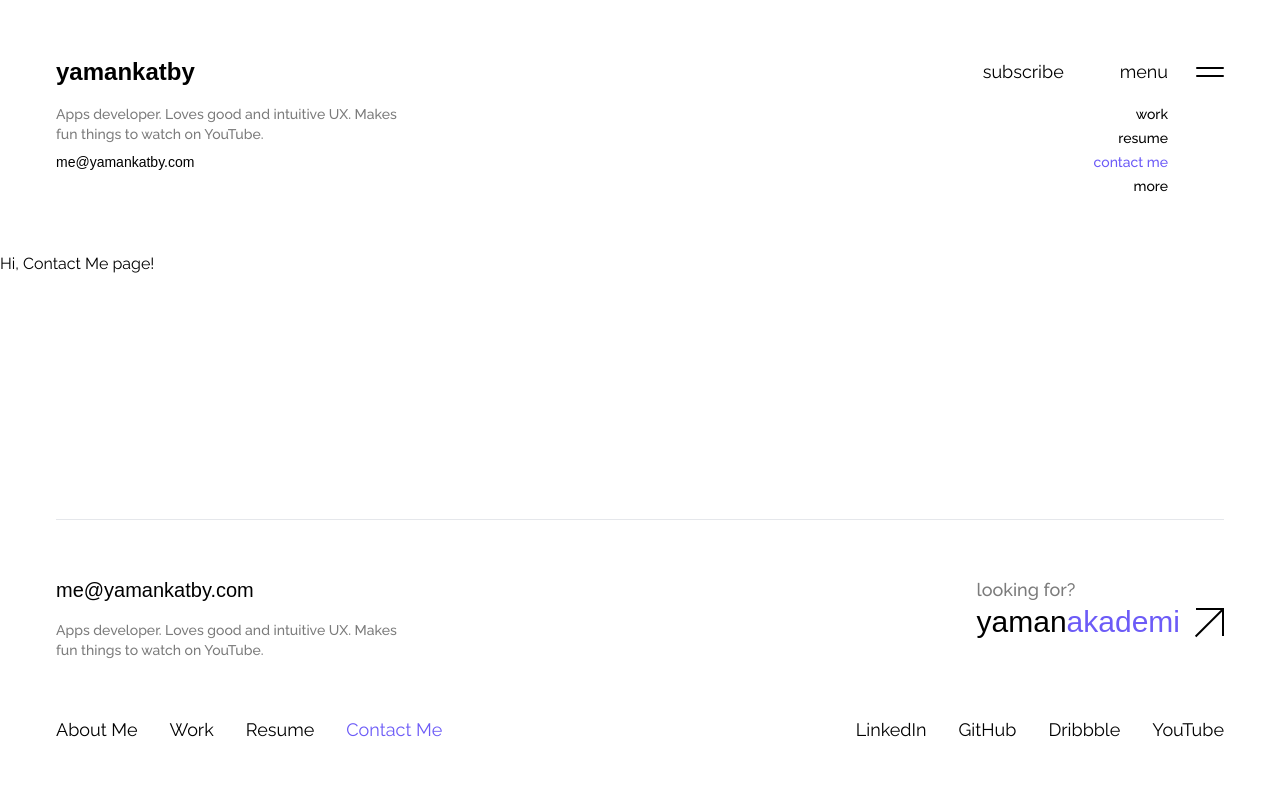
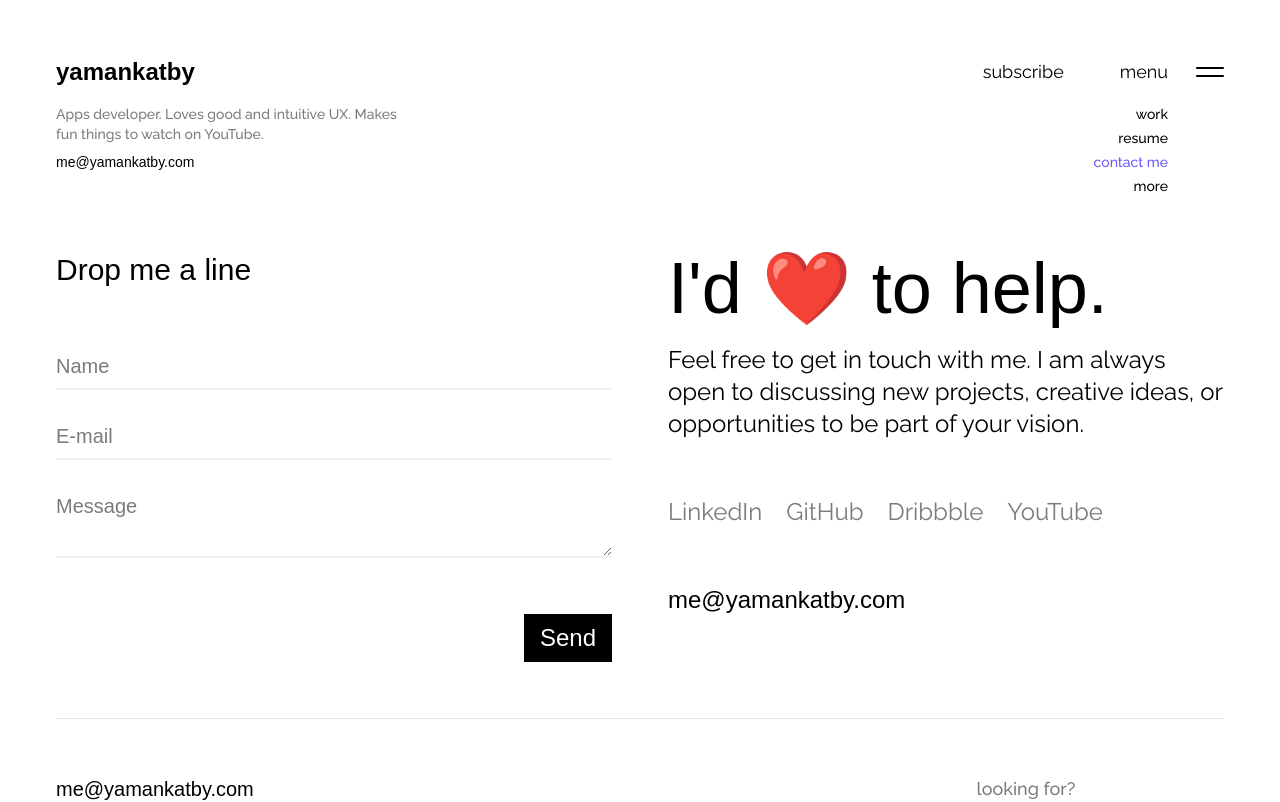
Before and after one commit to yamankatby/yamankatby-web, a Next.js app: page /contact-me in a window 1280 px wide. Shown: the top 802 px of the page. Built offline with nearby package versions, Linux system fonts and the light colour scheme.

Commit message:
🚧 Work on the Contact Me page

```diff
--- a/pages/contact-me.js
+++ b/pages/contact-me.js
@@ -1,7 +1,63 @@
 import Layout from "../Layout";
 
 function ContactMe() {
-  return <Layout>Hi, Contact Me page!</Layout>;
+  return (
+    <Layout>
+      <div className="mx-6 md:mx-8 lg:mx-10 xl:mx-14 mb-6 md:mb-8 lg:mb-10 xl:mb-14 flex">
+        <div className="flex-1">
+          <h2 className="text-3xl font-serif">Drop me a line</h2>
+          <div className="flex flex-col bg-yellow-200bg-red-600">
+            <input
+              placeholder="Name"
+              className="py-2 mt-14 text-xl font-serif placeholder-text border-b-2 border-black border-opacity-5 focus:outline-none"
+            />
+            <input
+              placeholder="E-mail"
+              className="py-2 mt-6 text-xl font-serif placeholder-text border-b-2 border-black border-opacity-5 focus:outline-none"
+            />
+            <textarea
+              placeholder="Message"
+              className="py-2 mt-6 text-xl font-serif placeholder-text border-b-2 border-black border-opacity-5 focus:outline-none"
+            />
+
+            <input
+              type="submit"
+              value="Send"
+              className="bg-black text-white text-2xl self-end mt-14 px-4 py-2 font-serif"
+            />
+          </div>
+        </div>
+        <div className="flex-1 ml-14">
+          <h1 className="text-7xl font-serif font-medium">I'd ❤️️ to help.</h1>
+          <p className="text-2xl mt-5">
+            Feel free to get in touch with me. I am always open to discussing
+            new projects, creative ideas, or opportunities to be part of your
+            vision.
+          </p>
+          <div className="flex mt-14">
+            <a href="#" className="text-2xl text-text">
+              LinkedIn
+            </a>
+            <a href="#" className="text-2xl text-text ml-6">
+              GitHub
+            </a>
+            <a href="#" className="text-2xl text-text ml-6">
+              Dribbble
+            </a>
+            <a href="#" className="text-2xl text-text ml-6">
+              YouTube
+            </a>
+          </div>
+          <a
+            href="mailto:me@yamankatby.com"
+            className="text-2xl font-serif inline-block mt-14"
+          >
+            me@yamankatby.com
+          </a>
+        </div>
+      </div>
+    </Layout>
+  );
 }
 
 export default ContactMe;
```
